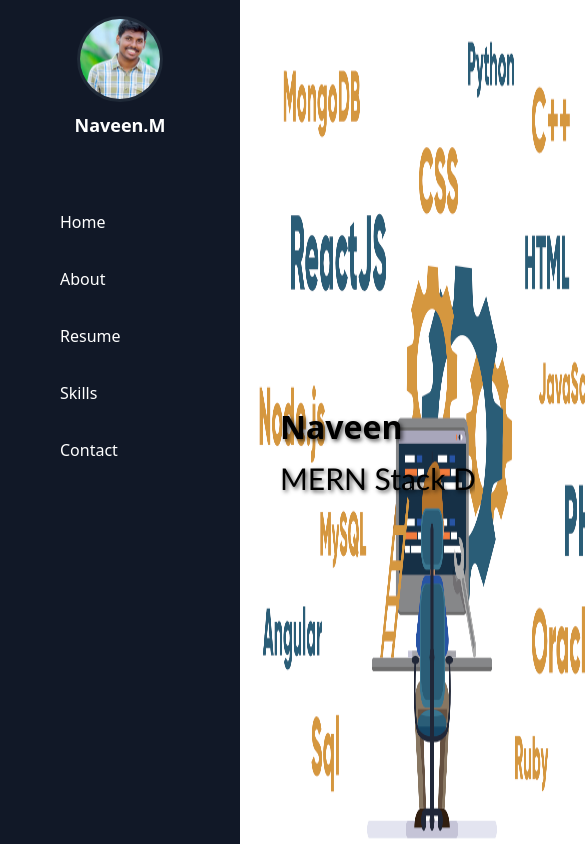
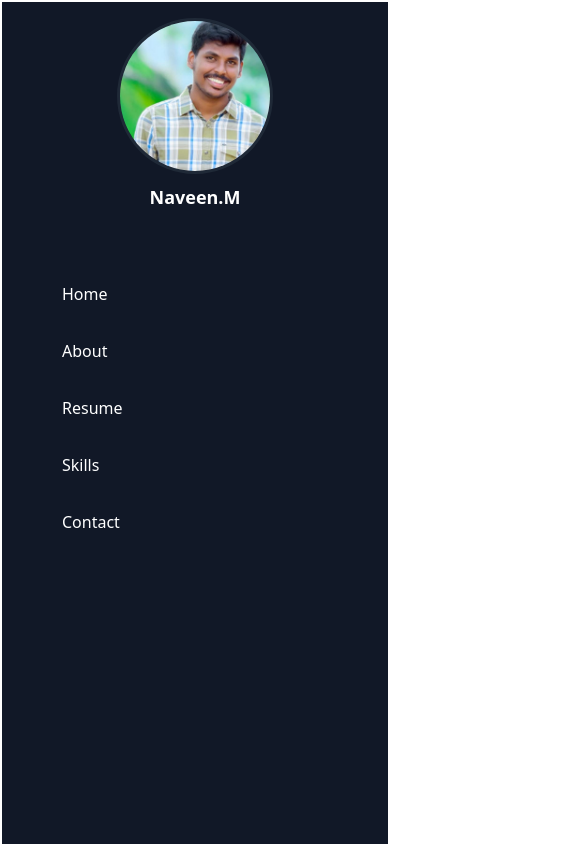
Before and after one commit to naveenm612/New-Portfolio, a React (Vite) app: page / in a window 390 px wide. Shown: the top 844 px of the page, 585 px wide, since content can reach past the window. Built offline with nearby package versions, Linux system fonts and the light colour scheme; some icons are missing.

Commit message:
New design Changes

```diff
--- a/src/components/Style.css
+++ b/src/components/Style.css
@@ -20,13 +20,13 @@
     top: 0;
     left: 0;
     height: 100%;
-    width: 15rem; /* Adjust the width as needed */
-    background-color: #1f2937; /* Tailwind's gray-800 */
+    width: 15rem;
+    background-color: #1f2937;
   }
 
   .portfolio-main {
     flex: 1;
-    margin-left: 15rem; /* Match the width of the sidebar */
+    margin-left: 15rem;
     display: flex;
     flex-direction: column;
   }
@@ -36,5 +36,21 @@
     flex-direction: column;
   }
   .portfolio-footer {
-    margin-top: auto; /* Push the footer to the bottom */
+    margin-top: auto;
   }
+
+@media (max-width: 768px) {
+    .portfolio-layout {
+        flex-direction: column;
+    }
+
+    .portfolio-sidebar {
+        position: relative;
+        width: 100%;
+        height: auto;
+    }
+
+    .portfolio-main {
+        margin-left: 0;
+    }
+}
--- a/src/components/about/About.tsx
+++ b/src/components/about/About.tsx
@@ -44,7 +44,7 @@
                     <ArrowForwardIosIcon style={{ fontSize: '12px', marginRight: '5px' }} />
                     Website:
                   </strong>{' '}
-                  www.example.com
+                  forms-gamma-smoky.vercel.app
                 </li>
                 <li className="info-item">
                   <strong className="strong">
--- a/src/components/herobanner/HeroStyle.css
+++ b/src/components/herobanner/HeroStyle.css
@@ -45,7 +45,7 @@
     width: 0;
   }
   50% {
-    width: 19ch;
+    width: 18.5ch;
   }
   100% {
     width: 0;
--- a/src/components/sidebar/SidebarStyle.css
+++ b/src/components/sidebar/SidebarStyle.css
@@ -26,6 +26,12 @@
     object-fit: cover;
     border: 3px solid #1f2937;
   }
+  @media (max-width: 768px) {
+    .profile-pic {
+    width: 150px;
+    height: 150px;
+  }
+}
 
   .profile-name {
     margin-top: 10px;
```
